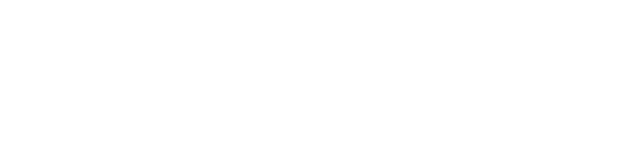
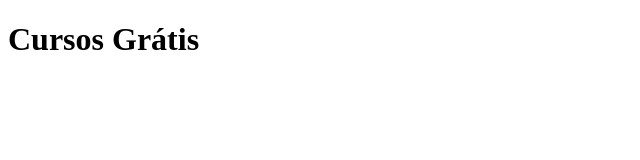
Before and after one commit to joaobaiao-ghub/projeto-site, a plain HTML site: page index.html in a window 1280 px wide. Shown: the whole page, without its empty margins (0-640 px from the left). Drawn offline with Linux system fonts and the light colour scheme.

Commit message:
Alterei header

```diff
--- a/index.html
+++ b/index.html
@@ -6,6 +6,11 @@
     <title>Título do Site</title>
 </head>
 <body>
+    <main>
+        <header>
+            <h1>Cursos Grátis</h1>
+        </header>
+    </main>
 
 </body>
 </html>
```
